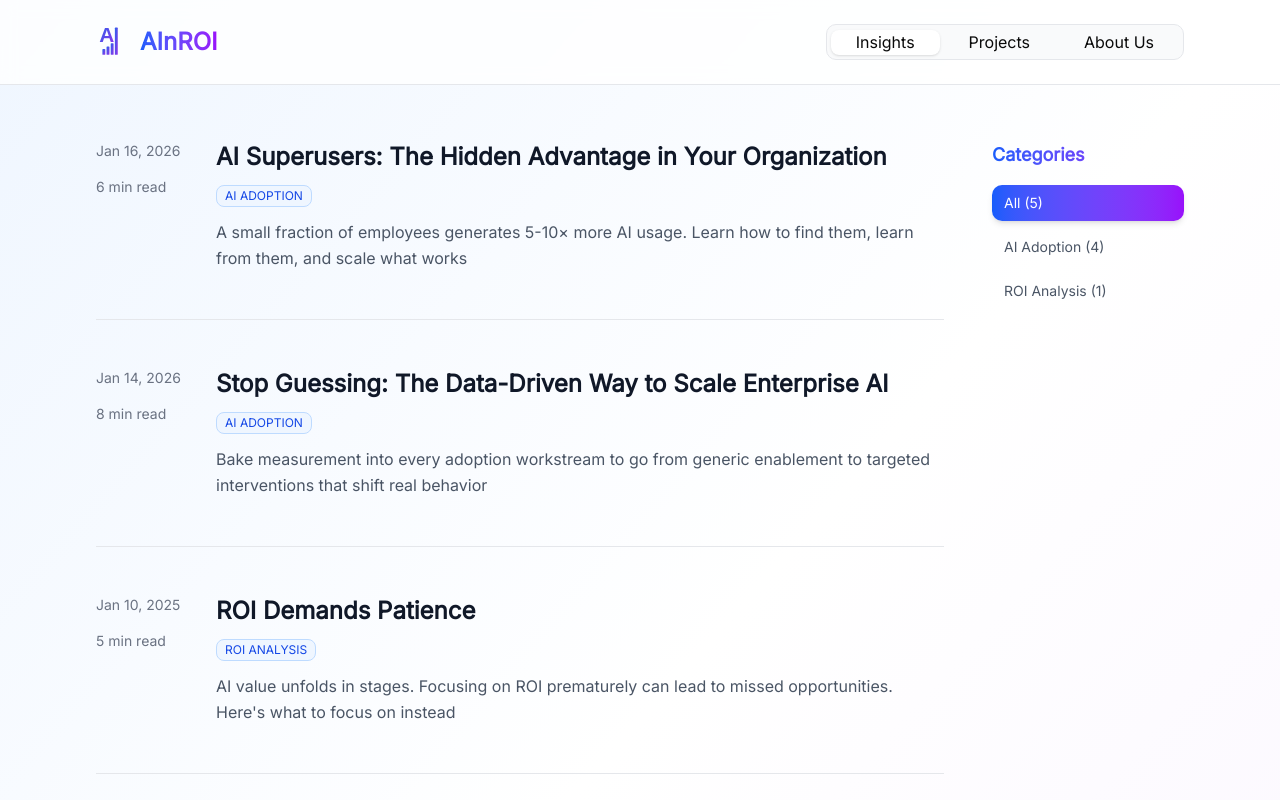
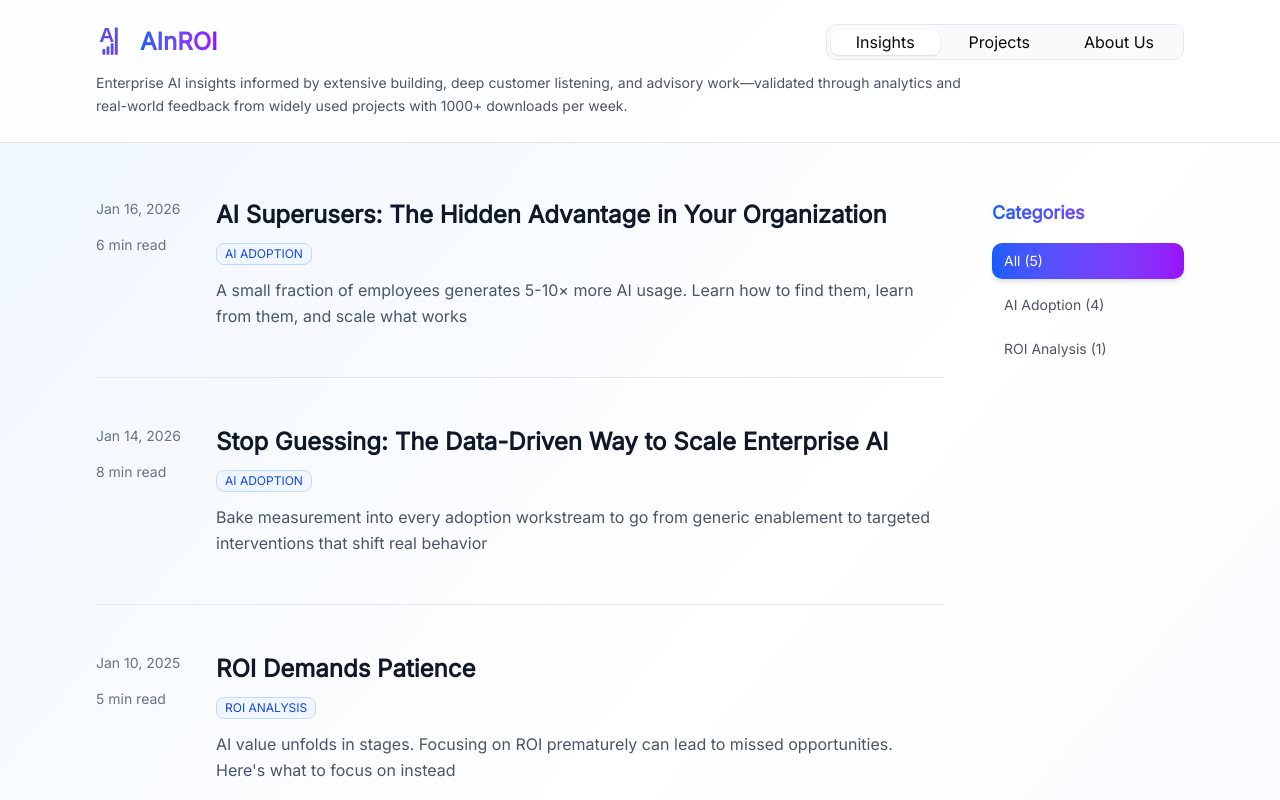
Before and after one commit to shailendrahegde/ainroisite, a React (Vite) app: page / in a window 1280 px wide. Shown: the top 800 px of the page. Built offline with nearby package versions, Linux system fonts and the light colour scheme.

Commit message:
Add site description tagline to header
Added descriptive tagline highlighting the site's foundation in building, customer engagement, and validated analytics from widely adopted projects.

Co-Authored-By: Claude Sonnet 4.5 <noreply@anthropic.com>

```diff
--- a/src/App.tsx
+++ b/src/App.tsx
@@ -117,7 +117,7 @@ function App() {
         {/* Header */}
         <header className="border-b border-gray-200 bg-white/80 backdrop-blur-sm">
           <div className="max-w-6xl mx-auto px-4 md:px-8 py-4 md:py-6">
-            <div className="flex items-center justify-between">
+            <div className="flex items-center justify-between mb-3">
               <div className="flex items-center gap-3">
                 <img src="/icon.svg" alt="AInROI" className="w-8 h-8" />
                 <h1 className="text-2xl font-bold bg-gradient-to-r from-blue-600 to-purple-600 bg-clip-text text-transparent">AInROI</h1>
@@ -149,6 +149,11 @@ function App() {
                 )}
               </button>
             </div>
+
+            {/* Site Description */}
+            <p className="text-xs md:text-sm text-gray-600 leading-relaxed max-w-4xl">
+              Enterprise AI insights informed by extensive building, deep customer listening, and advisory work—validated through analytics and real-world feedback from widely used projects with 1000+ downloads per week.
+            </p>
 
             {/* Mobile Navigation Menu */}
             {mobileMenuOpen && (
```
